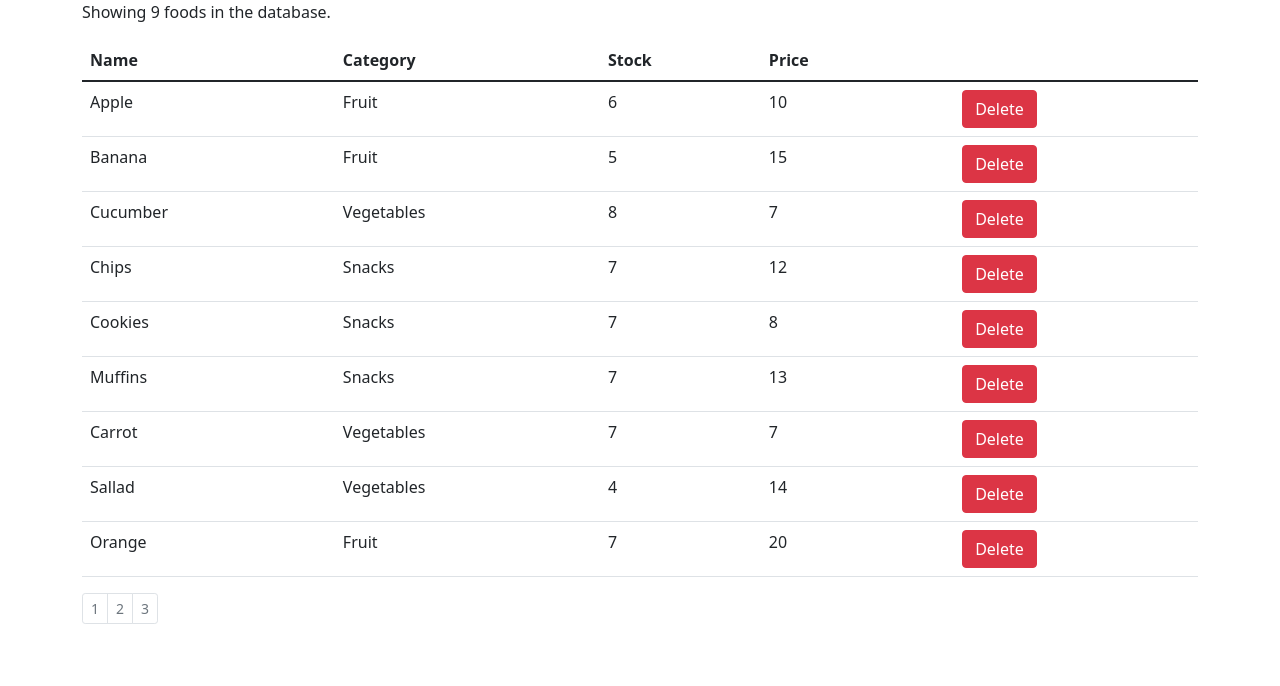
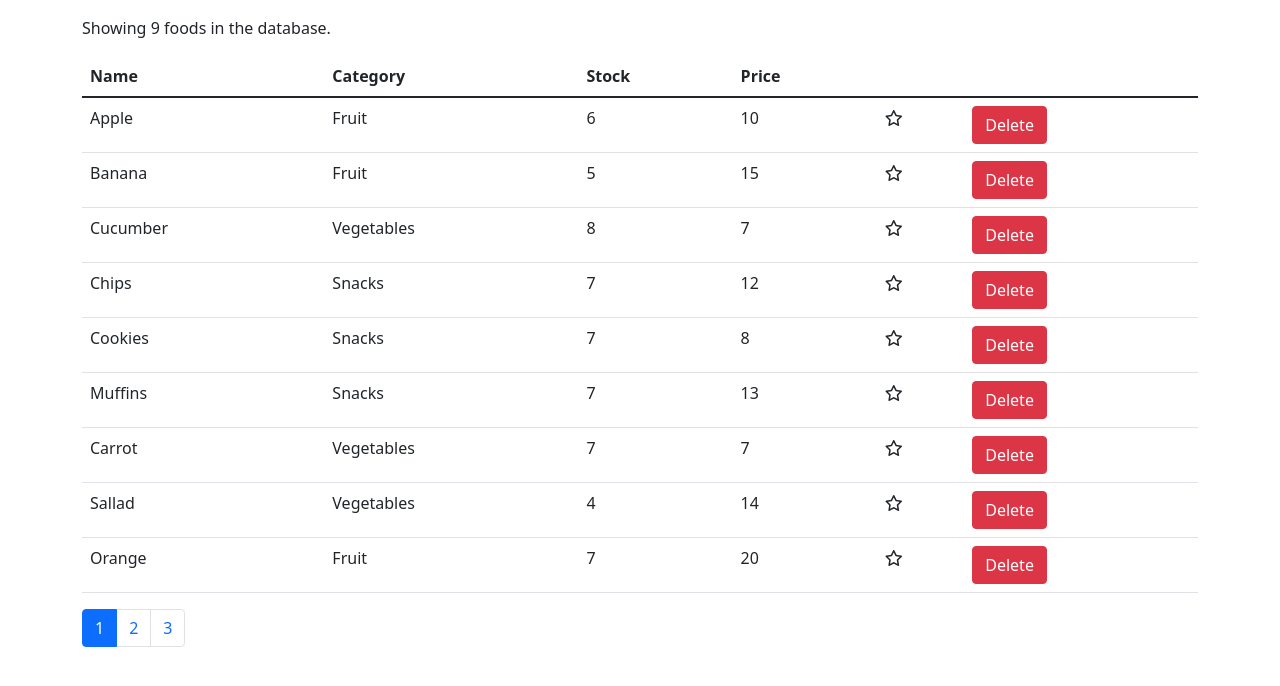
Before and after one commit to PalmkvistJoakim/intensive-foods, a React (Create React App) app: page / in a window 1280 px wide. Shown: the top 686 px of the page. Built offline with nearby package versions, Linux system fonts and the light colour scheme.

Commit message:
Added Pagination-component

```diff
--- a/src/App.jsx
+++ b/src/App.jsx
@@ -1,13 +1,11 @@
 import React, { Component } from "react";
 import Foods from "./components/Foods";
-import Pagination from "./components/Pagination";
 
 class App extends Component {
   render() {
     return (
-      <div className="container">
+      <div className="container mt-3">
         <Foods />
-        <Pagination />
       </div>
     );
   }
--- a/src/components/Favourite.jsx
+++ /dev/null
@@ -1,29 +0,0 @@
-import React, { Component } from "react";
-
-class Favourite extends Component {
-  state = {
-    star: false,
-  };
-
-  render() {
-    const styles = {
-      cursor: "pointer",
-    };
-
-    return (
-      <div className={this.getBadgeClasses()}>
-        <i style={styles} className="fa-star" onClick={this.handleClick}></i>
-      </div>
-    );
-  }
-
-  handleClick = () => {
-    this.setState({ star: this.state.star !== true });
-  };
-
-  getBadgeClasses = () => {
-    return this.state.star ? "fa-solid" : "fa-regular";
-  };
-}
-
-export default Favourite;
--- a/src/components/Foods.jsx
+++ b/src/components/Foods.jsx
@@ -1,19 +1,34 @@
 import React, { Component } from "react";
 import { getFoods } from "../services/fakeFoodService";
-import Favourite from "./Favourite";
+import Favorite from "./common/Favorite";
+import Pagination from "./common/Pagination";
 
 class Foods extends Component {
   state = {
     foods: getFoods(),
+    pageSize: 4,
+    selectedPage: 1,
   };
 
+  handleFavor = (food) => {
+    const foods = [...this.state.foods];
+    const index = foods.indexOf(food);
+    foods[index] = { ...food };
+    foods[index].isFavorite = !foods[index].isFavorite;
+    this.setState({ foods });
+  };
+
+  handlePageChange = (page) => this.setState({ selectedPage: page });
+
   render() {
-    if (this.state.foods.length === 0)
-      return <p>There are no foods in the database.</p>;
+    const { pageSize, selectedPage } = this.state;
+    const { length: count } = this.state.foods;
+
+    if (count === 0) return <p>There are no foods in the database.</p>;
 
     return (
       <>
-        <p>Showing {this.state.foods.length} foods in the database.</p>
+        <p>Showing {count} foods in the database.</p>
         <table className="table">
           <thead>
             <tr>
@@ -33,7 +48,10 @@ class Foods extends Component {
                 <td>{food.numberInStock}</td>
                 <td>{food.price}</td>
                 <td>
-                  <Favourite />
+                  <Favorite
+                    onFavor={() => this.handleFavor(food)}
+                    isFavorite={food.isFavorite}
+                  />
                 </td>
                 <td>
                   <button
@@ -47,6 +65,12 @@ class Foods extends Component {
             ))}
           </tbody>
         </table>
+        <Pagination
+          itemCount={count}
+          pageSize={pageSize}
+          selectedPage={selectedPage}
+          onPageChange={this.handlePageChange}
+        />
       </>
     );
   }
--- a/src/components/Pagination.jsx
+++ /dev/null
@@ -1,37 +0,0 @@
-import React, { Component } from "react";
-
-class Pagination extends Component {
-  state = {
-    page: false,
-  };
-  render() {
-    const styles = {
-      cursor: "pointer",
-    };
-    return (
-      <div>
-        <ul className="pagination pagination-sm" style={styles}>
-          <li className={this.classes()} onClick={this.activeButton}>
-            <span className="page-link">1</span>
-          </li>
-          <li className={this.classes()} onClick={this.activeButton}>
-            <span className="page-link">2</span>
-          </li>
-          <li className={this.classes()} onClick={this.activeButton}>
-            <span className="page-link">3</span>
-          </li>
-        </ul>
-      </div>
-    );
-  }
-
-  activeButton = () => {
-    this.setState({ page: this.state.page !== true });
-  };
-
-  classes = () => {
-    return this.state.page ? "page-item active" : "page-item disabled";
-  };
-}
-
-export default Pagination;
--- /dev/null
+++ b/src/components/common/Favorite.jsx
@@ -0,0 +1,20 @@
+import React, { Component } from "react";
+
+class Favorite extends Component {
+  render() {
+    let classes = "fa-star fa-";
+    classes += this.props.isFavorite ? "solid" : "regular";
+
+    return (
+      <div>
+        <i
+          style={{ cursor: "pointer" }}
+          className={classes}
+          onClick={this.props.onFavor}
+        ></i>
+      </div>
+    );
+  }
+}
+
+export default Favorite;
--- /dev/null
+++ b/src/components/common/Pagination.jsx
@@ -0,0 +1,35 @@
+import React from "react";
+
+function Pagination(props) {
+  const { itemCount, pageSize, selectedPage, onPageChange } = props;
+  const pageCount = Math.ceil(itemCount / pageSize);
+
+  if (pageCount === 1) return null;
+
+  const pages = range(1, pageCount);
+
+  return (
+    <ul className="pagination">
+      {pages.map((page) => (
+        <li
+          key={page}
+          className={page === selectedPage ? "page-item active" : "page-item"}
+        >
+          <button onClick={() => onPageChange(page)} className="page-link">
+            {page}
+          </button>
+        </li>
+      ))}
+    </ul>
+  );
+}
+
+export default Pagination;
+
+function range(start, end) {
+  const result = [];
+
+  for (let i = start; i <= end; i++) result.push(i);
+
+  return result;
+}
```
